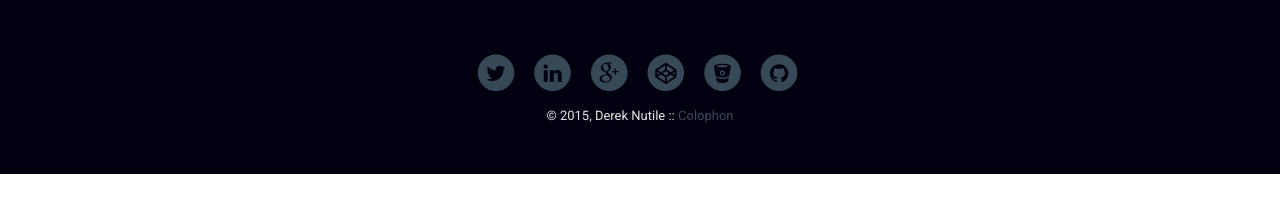
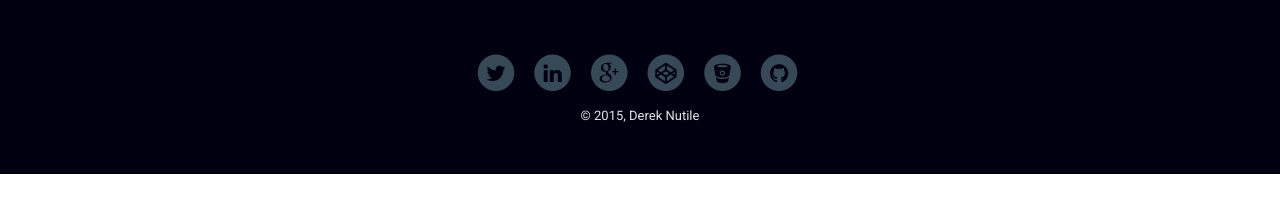
Before and after one commit to dereknutile/dereknutile.github.io, a Jekyll site: the page built from index.html, in a window 1280 px wide. Shown: the part 549-762 px from the top of the page. Built offline with Jekyll 4.4.1, drawn with Linux system fonts in a browser that asks for light colours.

Commit message:
Removes colophon from footer for now.

```diff
--- a/_includes/common/footer.html
+++ b/_includes/common/footer.html
@@ -4,7 +4,7 @@
       {% include common/social.html %}
     </div><!-- /.row -->
     <div class="row">
-      <p class="copyright">&copy; 2015, {{ site.title }}  ::  <a href="/colophon/">Colophon</a></p>
+      <p class="copyright">&copy; 2015, {{ site.title }}</a></p>
     </div><!-- /.row -->
   </div><!-- /.container -->
 
@@ -13,7 +13,6 @@
       {% include common/social.html %}
     </div><!-- /.row -->
     <div class="row">
-      <p><a href="/colophon/">Colophon</a></p>
       <p class="copyright">&copy; 2015, {{ site.title }}</p>
     </div><!-- /.row -->
   </div><!-- /.container -->
```
